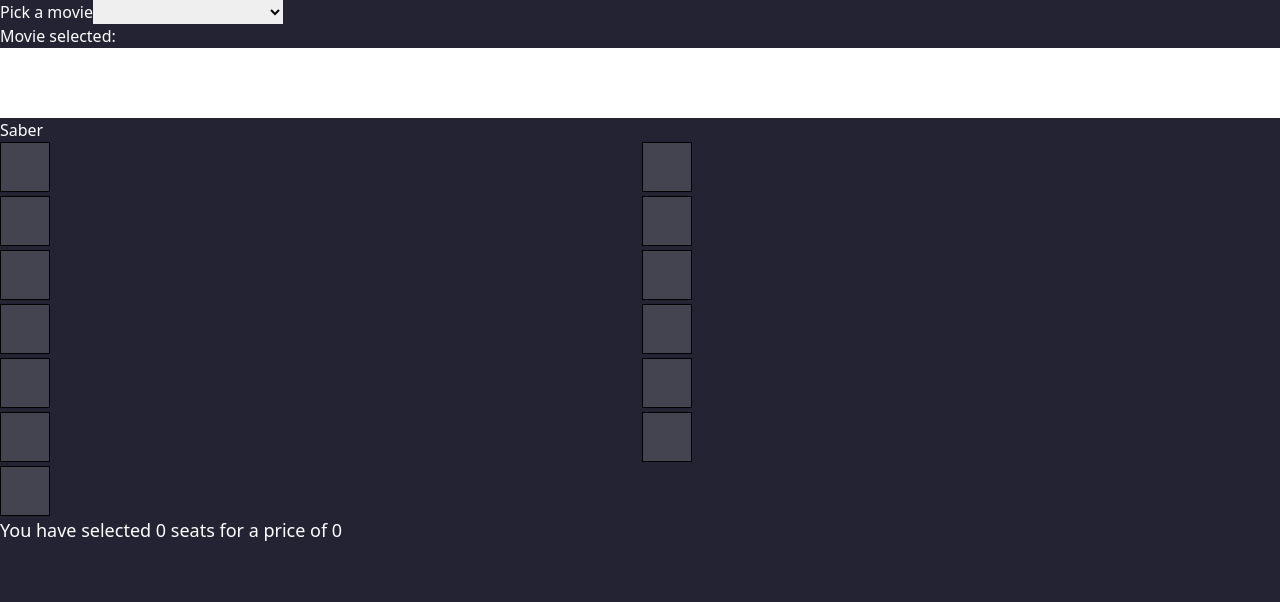
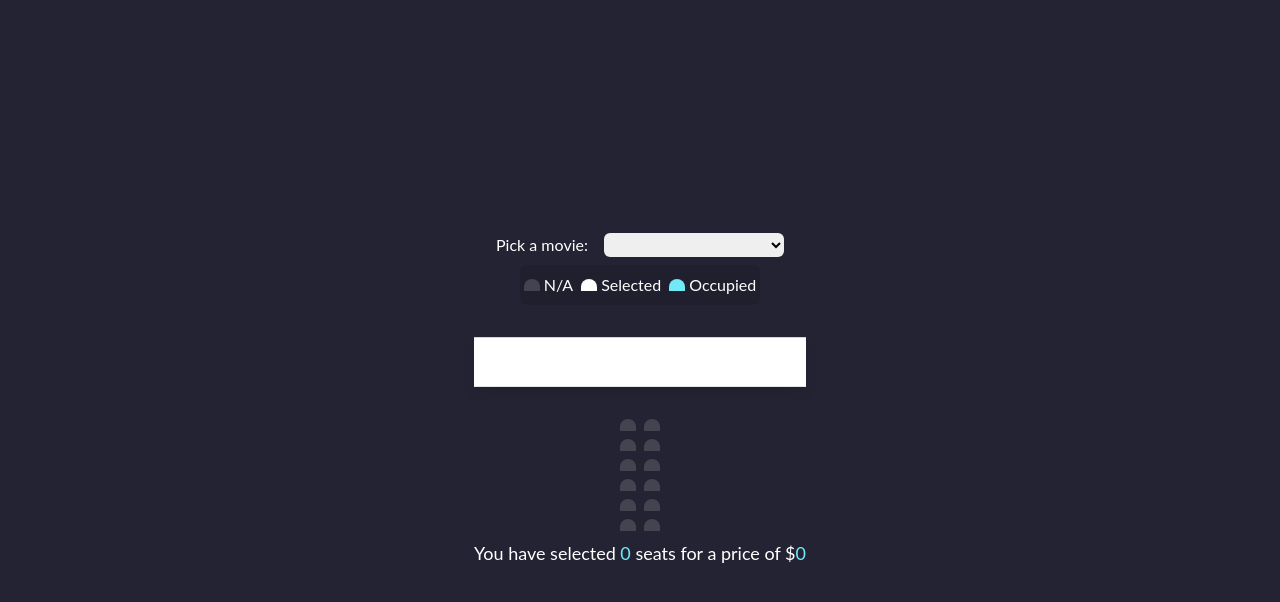
Before and after one commit to LilaSarfson/cinematest, a Vue app: page / in a window 1280 px wide. Shown: the top 602 px of the page. Built offline with nearby package versions, Linux system fonts and the light colour scheme.

Commit message:
estilos mucho mejor

```diff
--- a/public/index.html
+++ b/public/index.html
@@ -7,11 +7,11 @@
     <link rel="stylesheet" href="../src/assets/index.css">
     <title><%= htmlWebpackPlugin.options.title %></title>
   </head>
-  <body class="text-white-cinema">
+  <body class="text-white-cinema font-sans">
     <noscript>
       <strong>We're sorry but <%= htmlWebpackPlugin.options.title %> doesn't work properly without JavaScript enabled. Please enable it to continue.</strong>
     </noscript>
-    <div class="bg-blueDark" id="app"></div>
+    <div class="bg-blueDark flex items-center justify-center" id="app"></div>
     <!-- built files will be auto injected -->
   </body>
 </html>
--- a/src/App.vue
+++ b/src/App.vue
@@ -27,10 +27,9 @@
 }
   </script>
   <template>
-    <div>
+    <div class="flex flex-col items-center gap-2">
       <MovieSelector @change="handleClick" :movieData="movieData"/>
-      <div class="h-lgCinema w-full bg-white-cinema"></div>
-      <button @click="saberCosas">Saber</button>
+      <div class="h-lgCinema w-full bg-white-cinema my-3.5 rotate-x-45 shadow-lg shadow-white-cinema-500/50"></div>
       <CinemaSit :currentMoviePrice="currentMoviePrice"/>
     </div>
   </template>
--- a/src/components/CinemaSit.vue
+++ b/src/components/CinemaSit.vue
@@ -8,7 +8,7 @@
         totalPrice:0,
         numberSitSelected:0,
         arrayOfPlaces:[
-          {id:0, occupied:false} ,{id:1,occupied:false},{id:2,occupied:false},{id:3,occupied:false},{id:4,occupied:false},{id:5,occupied:false},{id:6,occupied:false},{id:7,occupied:false},{id:8,occupied:false},{id:9,occupied:false},{id:10,occupied:false},{id:11,occupied:false},{id:12,occupied:false}]
+          {id:0, occupied:false} ,{id:1,occupied:false},{id:2,occupied:false},{id:3,occupied:false},{id:4,occupied:false},{id:5,occupied:false},{id:6,occupied:false},{id:7,occupied:false},{id:8,occupied:false},{id:9,occupied:false},{id:10,occupied:false},{id:11,occupied:false}]
       }
     },
     watch:{
@@ -36,17 +36,18 @@
 }
 </script>
     <template>
-    <div class="grid grid-cols-2 gap-1">
-      <div v-for="place in arrayOfPlaces" :key="place.id" @click="takeSit(place.id)" :class="(place.occupied) ? 'bg-blueSpace':'bg-seat'" class="sitio">
+    <div class="grid grid-cols-2 gap-2 items-start">
+      <div v-for="place in arrayOfPlaces" :key="place.id" @click="takeSit(place.id)" :class="(place.occupied) ? 'bg-blueSpace':'bg-seat'" class="h-smallseat w-4 rounded-t-xl">
       </div>
+
     </div>
-    <p class="text-blue-600 text-lg">You have selected {{numberSitSelected}} seats for a price of {{totalPrice}}</p>
+    <p class="text-blue-600 text-lg">You have selected <span class="text-blueSpace">{{numberSitSelected}}</span> seats for a price of $<span class="text-blueSpace">{{totalPrice}}</span></p>
     </template>
 
-    <style scoped>
+    <!-- <style scoped>
       .sitio{
         width: 50px;
         height: 50px;
         border: 1px black solid;
       }
-    </style>
+    </style> -->
--- a/src/components/MovieSelector.vue
+++ b/src/components/MovieSelector.vue
@@ -17,10 +17,16 @@
 }
 </script>
     <template>
-    <label>Pick a movie</label>
-    <select class="text-black" @change="handleClick" v-model="selected">
-    <option v-for="data in movieData" :key="data.id" :value="data.TicketPrice">{{`${data.Name} (${data.TicketPrice}$)`}}</option>
-    </select>
-    <p>Movie selected: {{selected}}</p>
+    <form class="flex flex-row gap-4">
+      <label>Pick a movie:</label>
+      <select class="text-black rounded-md" @change="handleClick" v-model="selected">
+      <option v-for="data in movieData" :key="data.id" :value="data.TicketPrice">{{`${data.Name} (${data.TicketPrice}$)`}}</option>
+      </select>
+    </form>
+    <ul class="flex flex-row gap-2 bg-showcase rounded-md py-2 pl-1 pr-1">
+    <li class="flex flex-row gap-1 items-center"><div class="h-smallseat w-4 bg-seat  rounded-t-xl"></div><span>N/A</span></li>
+    <li class="flex flex-row gap-1 items-center"><div class="bg-white-cinema h-smallseat w-4  rounded-t-xl"></div><span>Selected</span></li>
+    <li class="flex flex-row gap-1 items-center"><div class="bg-blueSpace h-smallseat w-4  rounded-t-xl"></div><span>Occupied</span></li>
+    </ul>
 
     </template>
--- a/tailwind.config.js
+++ b/tailwind.config.js
@@ -1,3 +1,22 @@
+const plugin = require('tailwindcss/plugin')
+
+// Rotate X utilities
+const rotateX = plugin(function ({ addUtilities }) {
+  addUtilities({
+    '.rotate-x-20': {
+      transform: 'rotateX(20deg)',
+    },
+    '.rotate-x-45': {
+      transform: 'rotateX(-45deg)',
+    },
+    '.rotate-x-60': {
+      transform: 'rotateX(60deg)',
+    },
+    '.rotate-x-80': {
+      transform: 'rotateX(80deg)',
+    },
+  })
+})
 module.exports = {
 
   purge: [
@@ -16,11 +35,16 @@ module.exports = {
 
       },
       height:{
-        lgCinema: '70px'
+        lgCinema: '70px',
+        smallseat:'12px'
+
+      },
+      fontFamily:{
+        'sans':['Lato','sans-serif']
       }
   },
   variants: {
     extend: {},
   },
-  plugins: [],
+  plugins: [rotateX],
 }
```
